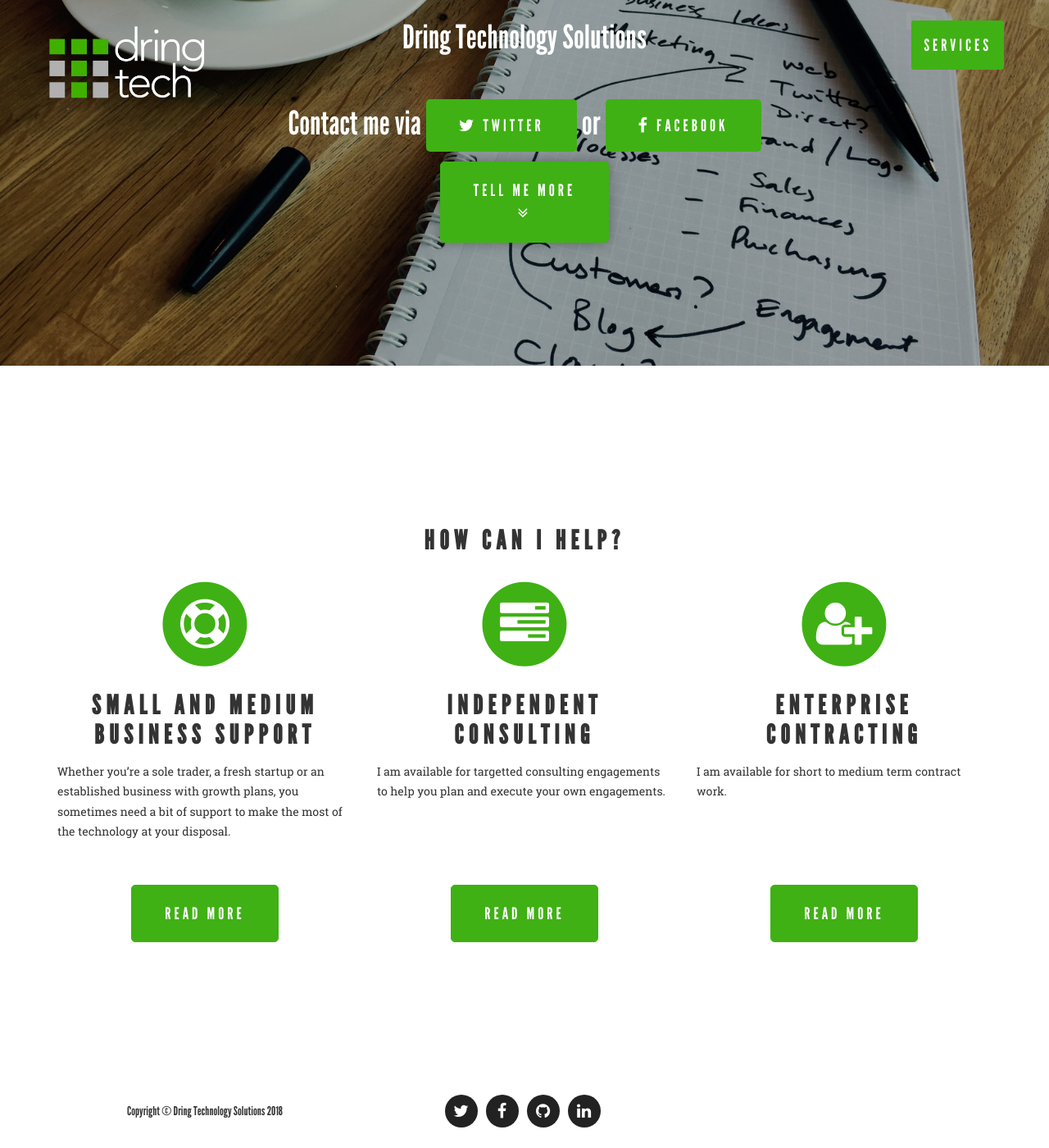
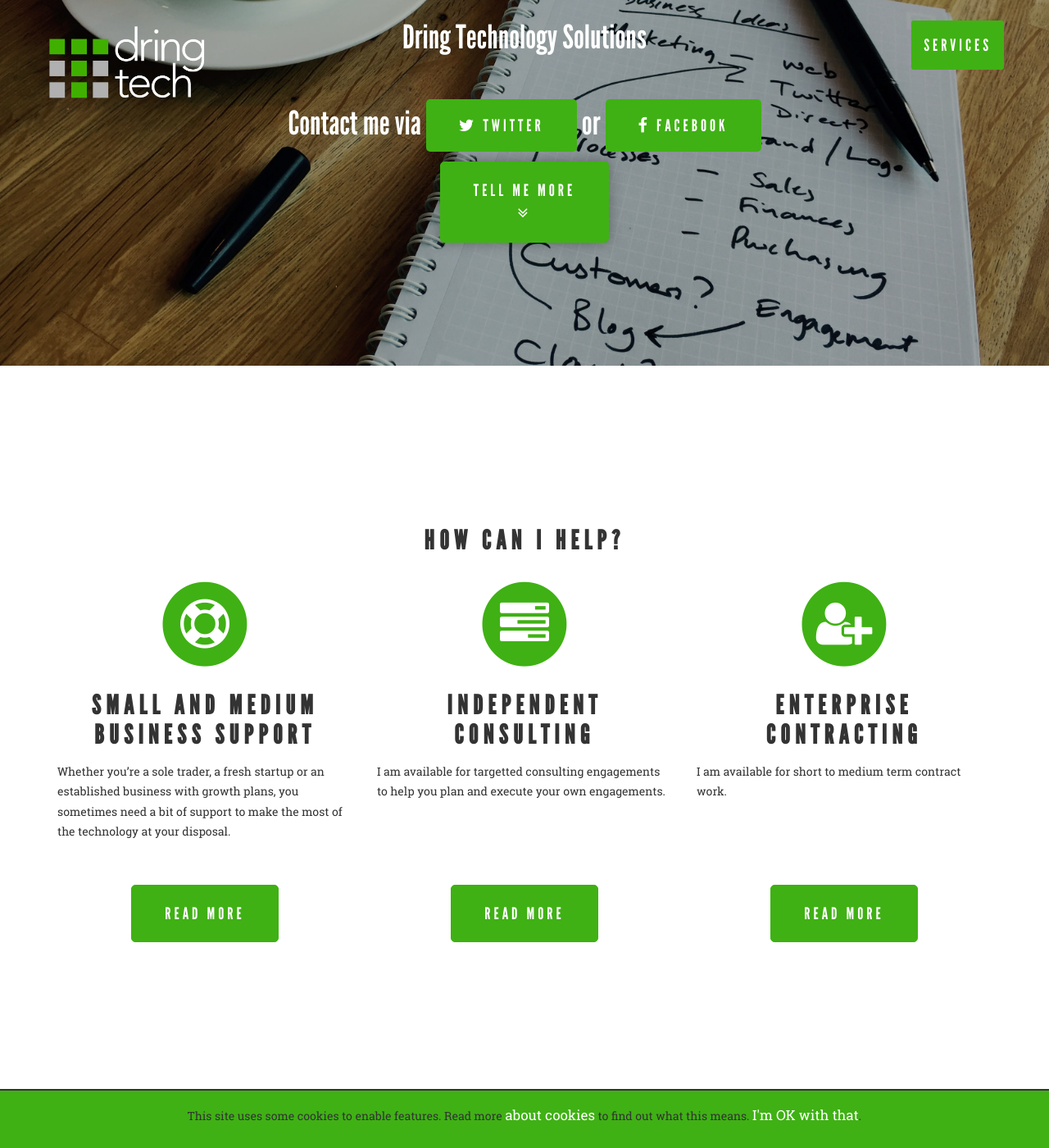
Before and after one commit to dringtech/dringtech.github.io, a Jekyll site: the page built from index.html, in a window 1280 px wide and 1400 px high, scrolled down 174 px. Shown: the whole window at 82% size. Built offline with Jekyll 4.4.1, drawn with Linux system fonts in a browser that asks for light colours.

Commit message:
Add cookie alerts. About time...

```diff
--- /dev/null
+++ b/_includes/cookie.html
@@ -0,0 +1,8 @@
+<footer id='cookie-approval'>
+  <p>
+    This site uses some cookies to enable features.
+    Read more <a href="{{ '/tech/cookies/' | relative_url }}">about cookies</a>
+    to find out what this means.
+    <a onclick='dringtech.cookie.utils.acceptCookies()'>I'm OK with that</a>.
+  </p>
+</footer>
--- a/_layouts/page.html
+++ b/_layouts/page.html
@@ -11,7 +11,7 @@ layout: default
   </main>
 
   {% include footer.html %}
-
+  {% include cookie.html %}
   <script async src="{{ "/js/site.js" | prepend: site.baseurl }}"></script>
 
 </body>
--- /dev/null
+++ b/_sass/cookie.scss
@@ -0,0 +1,12 @@
+#cookie-approval {
+  display: none;
+  width: 100%;
+  position: fixed;
+  bottom: 0;
+  background-color: $color-primary;
+  margin: auto;
+  padding: 1em;
+  text-align: center;
+  border-top: 2px solid $color-secondary-dark;
+  a { color: #fff; font-size: 1.2em; }
+}
--- a/css/style.scss
+++ b/css/style.scss
@@ -28,5 +28,6 @@ $header-letter-spacing: 0.2em;
   "section",
   "services",
   "modal",
-  "header"
+  "header",
+  "cookie"
 ;
--- a/js/site.js
+++ b/js/site.js
@@ -2,6 +2,7 @@
 ---
 // Custom function - dringtech namespace
 {% include js/dringtech/cookie.js %}
+{% include js/dringtech/cookie.utils.js %}
 
 // JQuery
 {% include js/jquery-1.11.0.js %}
```
Also changed, not shown: _includes/js/dringtech/cookie.utils.js (added, +32 -0 lines), pages/cookies.md (added, +51 -0 lines).
